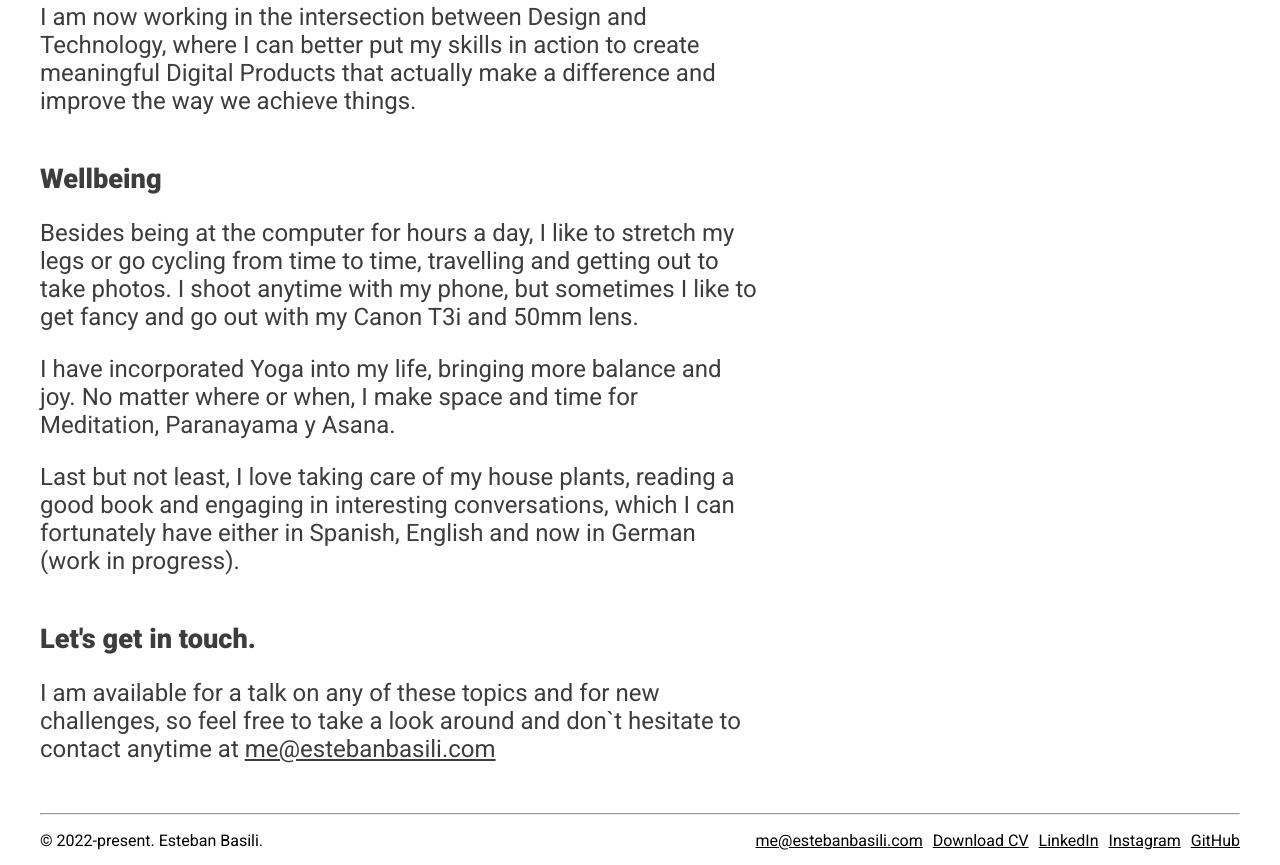
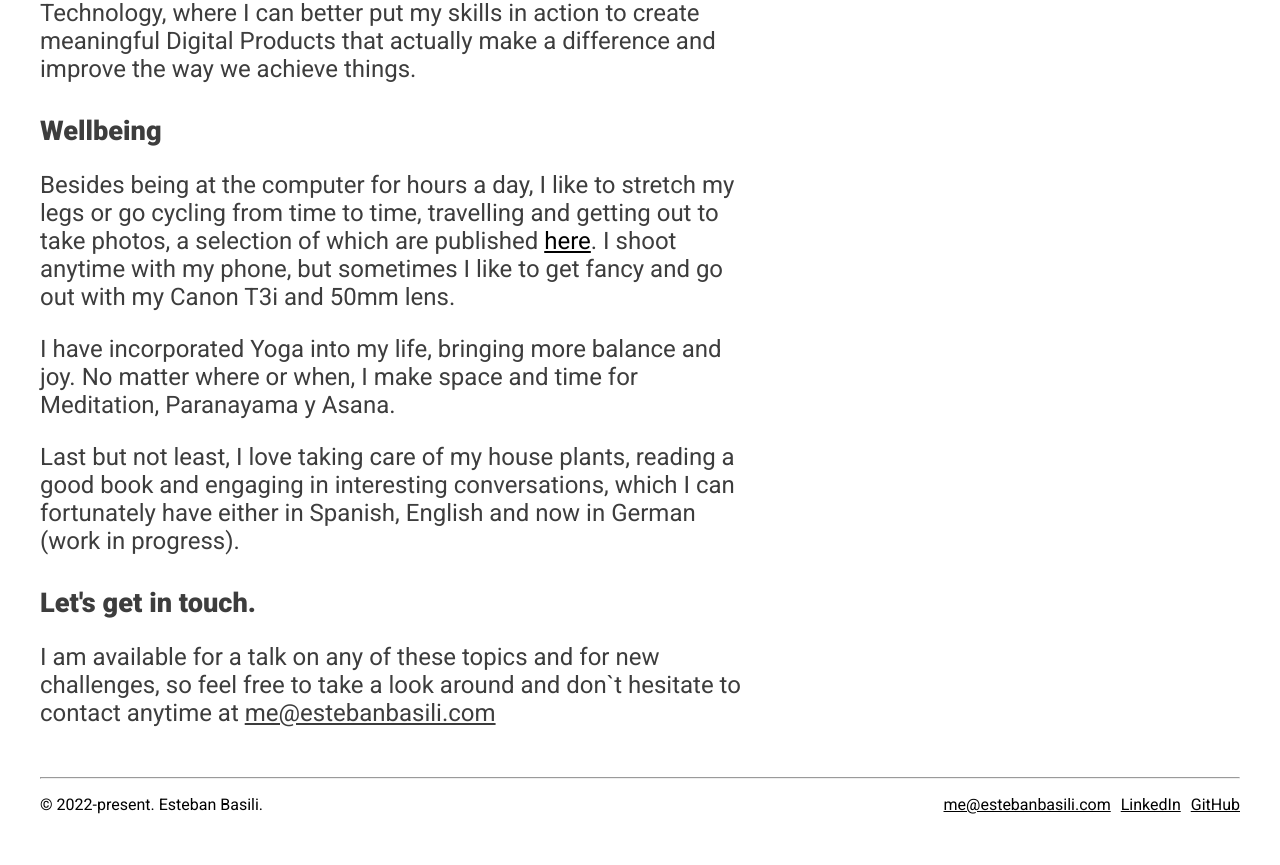
Before and after one commit to estebanba/portfolio_front, a React app: page /about in a window 1280 px wide. Shown: the part 1734-2599 px from the top of the page. After the commit the page ends 2563 px from the top, so only its background shows below. Built offline with nearby package versions, Linux system fonts and the light colour scheme.

Commit message:
tweak home logo

```diff
--- a/src/App.css
+++ b/src/App.css
@@ -33,7 +33,7 @@ h3 {
 }
 
 h4 {
-  margin: 3rem 0 0.5rem 0;
+  margin: 2rem 0 0.5rem 0;
   font-size: 1.7rem;
 }
 
--- a/src/components/AboutSection.jsx
+++ b/src/components/AboutSection.jsx
@@ -1,5 +1,6 @@
 import React from "react";
-import { Link } from "react-router-dom";
+import { HashLink } from "react-router-hash-link";
+import { scrollWithOffset } from "../utils/scrollWithOffset";
 import ArrowDown from "./ArrowDown";
 
 const AboutSection = () => {
@@ -19,9 +20,24 @@ const AboutSection = () => {
             always on the lookout for interesting collaborations.
           </p>
           <p>
-            You can read more <Link to="/about">about</Link> who I am and what I
-            have been up to until now. For a more technical approach please
-            check my{" "}
+            You can read more{" "}
+            <HashLink
+              smooth
+              to={{
+                hash: "#",
+                pathname: "/about",
+              }}
+              scroll={scrollWithOffset}
+              // onClick={() => {
+              //   if (menuOpen === true) {
+              //     setMenuOpen(false);
+              //   }
+              // }}
+            >
+              About
+            </HashLink>{" "}
+            who I am and what I have been up to until now. For a more technical
+            approach please check my{" "}
             <a
               href="https://github.com/estebanba"
               target="_blank"
--- a/src/components/ContactSection.jsx
+++ b/src/components/ContactSection.jsx
@@ -1,5 +1,5 @@
 import React from "react";
-import { Link } from "react-router-dom";
+
 import ArrowUp from "./ArrowUp";
 
 const ContactSection = () => {
@@ -23,14 +23,6 @@ const ContactSection = () => {
           <p>
             I can be found also on{" "}
             <a
-              href="https://www.instagram.com/estebanbasili"
-              target="_blank"
-              rel="noopener noreferrer"
-            >
-              Instagram
-            </a>{" "}
-            ,{" "}
-            <a
               href="https://www.linkedin.com/in/estebanbasili/"
               target="_blank"
               rel="noopener noreferrer"
@@ -43,11 +35,11 @@ const ContactSection = () => {
               target="_blank"
               rel="noopener noreferrer"
             >
-              GitHub
+              GitHub.
             </a>
           </p>
 
-          <p>
+          {/* <p>
             <Link
               to="../../public/CV_2022_EstebanBasili_EN.pdf"
               target="_blank"
@@ -55,7 +47,7 @@ const ContactSection = () => {
             >
               Download CV
             </Link>
-          </p>
+          </p> */}
         </address>
       </div>
 
--- a/src/components/Footer.jsx
+++ b/src/components/Footer.jsx
@@ -1,5 +1,5 @@
 import React from "react";
-import cvDownload from "../assets/files/CV_2022_EstebanBasili_EN.pdf";
+// import cvDownload from "../assets/files/CV_2022_EstebanBasili_EN.pdf";
 
 const Footer = () => {
   return (
@@ -21,11 +21,11 @@ const Footer = () => {
                 me@estebanbasili.com
               </a>
             </li>
-            <li className="nav">
+            {/* <li className="nav">
               <a href={cvDownload} download="EstebanBasili_CV_2022">
                 Download CV
               </a>
-            </li>
+            </li> */}
             <li className="nav">
               <a
                 href="https://www.linkedin.com/in/estebanbasili/"
@@ -35,7 +35,7 @@ const Footer = () => {
                 LinkedIn
               </a>
             </li>
-            <li className="nav">
+            {/* <li className="nav">
               <a
                 href="https://www.instagram.com/estebanbasili"
                 target="_blank"
@@ -43,7 +43,7 @@ const Footer = () => {
               >
                 Instagram
               </a>
-            </li>
+            </li> */}
             <li className="nav">
               <a
                 href="https://github.com/estebanba"
--- a/src/components/Header.jsx
+++ b/src/components/Header.jsx
@@ -1,9 +1,9 @@
-import React, { useState } from "react";
-
+import React, { useEffect, useState } from "react";
 import { HashLink } from "react-router-hash-link";
 import MenuNav from "./MenuNav";
 import { useMediaQuery } from "react-responsive";
 import MenuMobile from "./MenuMobile";
+import { useLocation } from "react-router-dom";
 
 const Header = () => {
   const isMobile = useMediaQuery({ maxWidth: 500 });
@@ -11,6 +11,11 @@ const Header = () => {
   const handleToggle = () => {
     setMenuOpen((prev) => !prev);
   };
+  let location = useLocation();
+
+  useEffect(() => {
+    console.log(location);
+  }, []);
 
   return (
     <div id="header">
@@ -18,6 +23,7 @@ const Header = () => {
         <div className="logo">
           <ul>
             <li>
+              {(location.pathname !== "/" || location.hash !== "") && (
                 <HashLink
                   smooth
                   to={{
@@ -32,6 +38,7 @@ const Header = () => {
                 >
                   Esteban Basili
                 </HashLink>
+              )}
             </li>
           </ul>
         </div>
--- a/src/components/WorkThumbnail.jsx
+++ b/src/components/WorkThumbnail.jsx
@@ -1,9 +1,23 @@
 import React from "react";
-import { Link } from "react-router-dom";
+import { HashLink } from "react-router-hash-link";
+import { scrollWithOffset } from "../utils/scrollWithOffset";
 
 const WorkThumbnail = ({ project }) => {
   return (
-    <Link className="noDecoration scroller" to={`/work#${project.code}`}>
+    <HashLink
+      className="noDecoration scroller"
+      smooth
+      to={{
+        hash: `#${project.code}`,
+        pathname: `/work`,
+      }}
+      scroll={scrollWithOffset}
+      // onClick={() => {
+      //   if (menuOpen === true) {
+      //     setMenuOpen(false);
+      //   }
+      // }}
+    >
       <div className="scrollCard">
         <h3>{project.name}</h3>
         <p>{project.type}</p>
@@ -12,7 +26,7 @@ const WorkThumbnail = ({ project }) => {
           alt={project.images[0]}
         />
       </div>
-    </Link>
+    </HashLink>
   );
 };
 
--- a/src/pages/AboutPage.jsx
+++ b/src/pages/AboutPage.jsx
@@ -102,8 +102,16 @@ const AboutPage = () => {
           <p>
             Besides being at the computer for hours a day, I like to stretch my
             legs or go cycling from time to time, travelling and getting out to
-            take photos. I shoot anytime with my phone, but sometimes I like to
-            get fancy and go out with my Canon T3i and 50mm lens.
+            take photos, a selection of which are published{" "}
+            <a
+              href="https://www.instagram.com/estebanbasili"
+              target="_blank"
+              rel="noopener noreferrer"
+            >
+              here
+            </a>
+            . I shoot anytime with my phone, but sometimes I like to get fancy
+            and go out with my Canon T3i and 50mm lens.
           </p>
           <p>
             I have incorporated Yoga into my life, bringing more balance and
```
Lines whose indentation alone changed are shown as unchanged.
